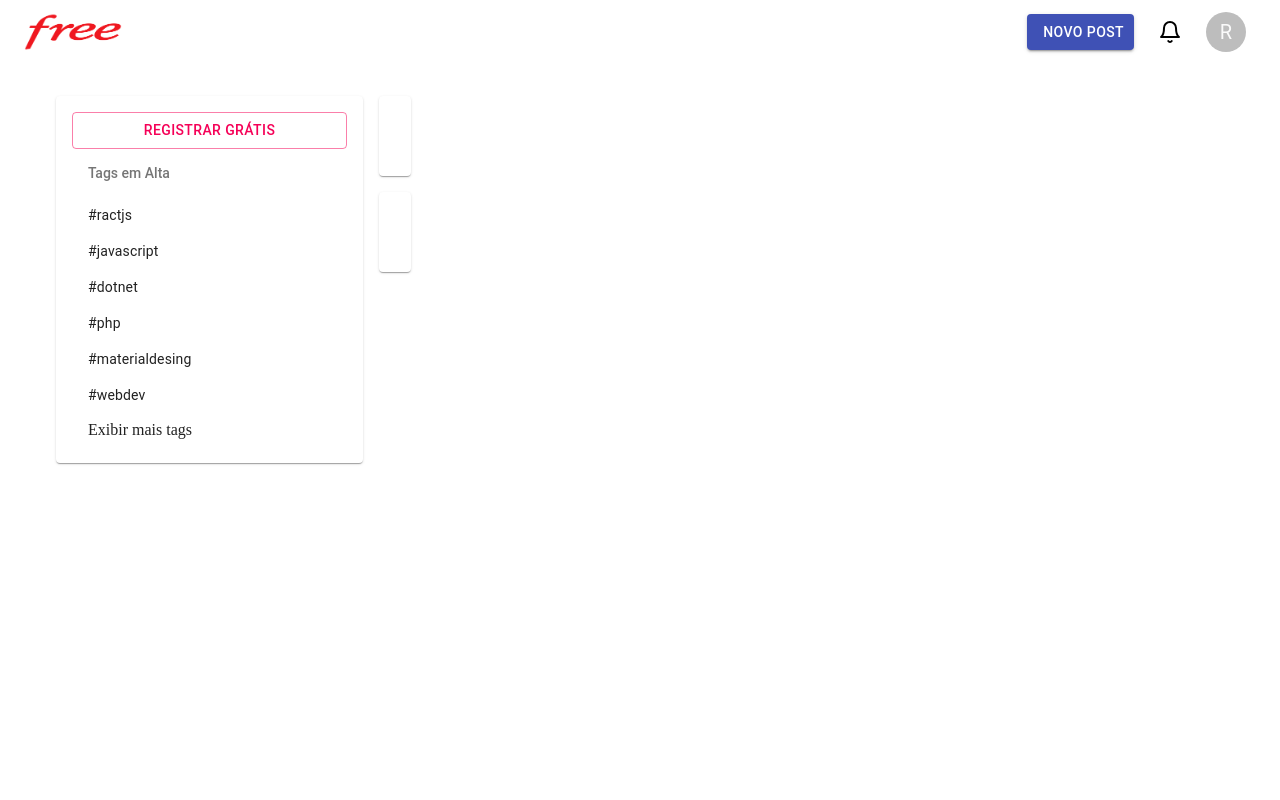
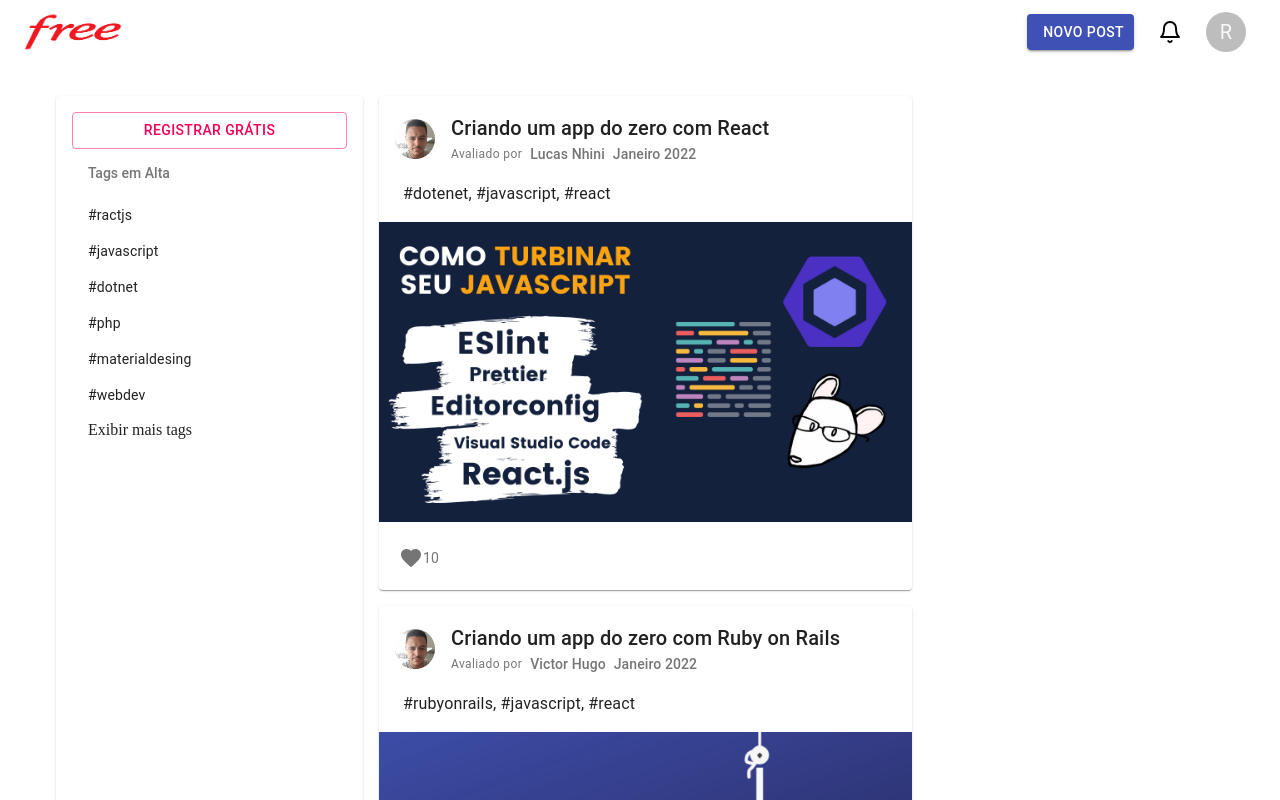
Before and after one commit to VictorHAlbu/redeSocialReact, a React (Create React App) app: page / in a window 1280 px wide. Shown: the top 800 px of the page. Built offline with nearby package versions, Linux system fonts and the light colour scheme.

Commit message:
material icons

```diff
--- a/package.json
+++ b/package.json
@@ -4,7 +4,9 @@
   "private": true,
   "dependencies": {
     "@material-ui/core": "^4.12.3",
+    "@material-ui/icons": "^4.11.2",
     "@material-ui/styles": "^4.11.4",
+    "@mui/icons-material": "^5.3.1",
     "@testing-library/jest-dom": "^5.16.1",
     "@testing-library/react": "^12.1.2",
     "@testing-library/user-event": "^13.5.0",
--- a/src/componentes/PostCard/index.js
+++ b/src/componentes/PostCard/index.js
@@ -5,10 +5,34 @@
 import CardContent from '@material-ui/core/CardContent';
 import CardActions from '@material-ui/core/CardActions';
 import Typography from '@material-ui/core/Typography';
+import Avatar from '@material-ui/core/Avatar';
+import { CardActionArea } from '@material-ui/core';
+import FavoriteIcon from '@material-ui/icons/Favorite';
+import IconButton from '@material-ui/core/IconButton';
 
 const useStyles = makeStyles({
   root:{
     marginBottom: 16
+  },
+  subheader:{
+    display: 'flex',
+    alignItems: 'center'
+  },
+  caption:{
+    marginRight: 8
+  },
+  message:{
+    height: 'auto',
+    marginBottom: 16,
+    padding: '0 24px'
+  },
+  image:{
+    height: 300,
+    width: '100%',
+    maxWidth: '100%'
+  },
+  content:{
+    padding: 0
   }
 })
 
@@ -18,14 +42,50 @@
 
   return (
     <Card className={classes.root}>
-      <CardHeader>
+      <CardHeader
+        avatar={<Avatar src={post.author.avatar} />}
+        title={<Typography variant='h6'>{post.title}</Typography>}
+        subheader={
+          <div className={classes.subheader}>
+            <Typography variant="caption" className={classes.caption}>
+                {'Avaliado por'}
+            </Typography>
 
-      </CardHeader>
-      <CardContent>
+            <Typography variant="subtitle2" className={classes.caption}>
+                {post.author.name}
+            </Typography>
 
+            <Typography variant="subtitle2" className={classes.caption}>
+                {post.date}
+            </Typography>
+         </div>
+      }
+
+      />
+      <CardContent className={classes.content}>
+      <Typography
+        variant="body1"
+        className={classes.message}
+        >
+                {post.hashtags}
+      </Typography>
+      <CardActionArea>
+
+      </CardActionArea>
+        <img src={post.image} className={classes.image} alt="img"/>
       </CardContent>
-      <CardActions>
+      <CardActions disableSpacing>
+          <IconButton aria-label="like">
+            <FavoriteIcon/>
+            <Typography
+              style={{cursor: 'pointer'}}
+              color="textSecondary"
+              variant="body2"
+            >
+              {'10'}
+            </Typography>
 
+          </IconButton>
       </CardActions>
     </Card>
   )
--- a/src/pages/home/componentes/Feed.js
+++ b/src/pages/home/componentes/Feed.js
@@ -10,7 +10,7 @@
 const posts = [
   {
     id: 1,
-    autor:{
+    author:{
       id: 1,
       name: 'Lucas Nhini',
       username: 'lucasninhi',
@@ -24,11 +24,11 @@
   },
   {
     id: 2,
-    autor:{
+    author:{
       id: 2,
       name: 'Victor Hugo  ',
       username: 'vh12albuquerque',
-      avatar: 'images/avatars/avatar_2.jpeg'
+      avatar: 'images/avatars/avatar_1.jpeg'
     },
     title: 'Criando um app do zero com Ruby on Rails',
     date: 'Janeiro 2022',
```
Also changed, not shown: 1 other file (tests, documents, lock files or other folders).
